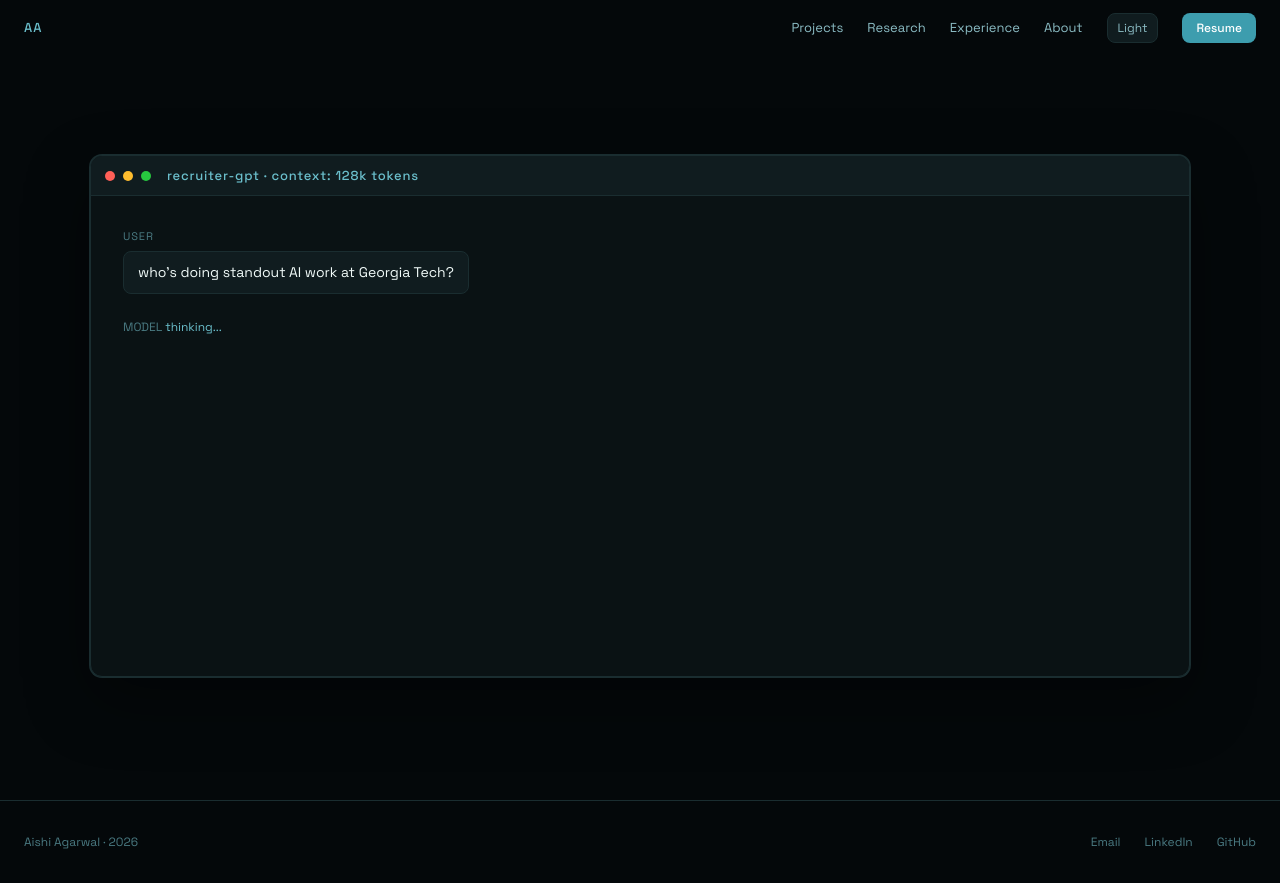
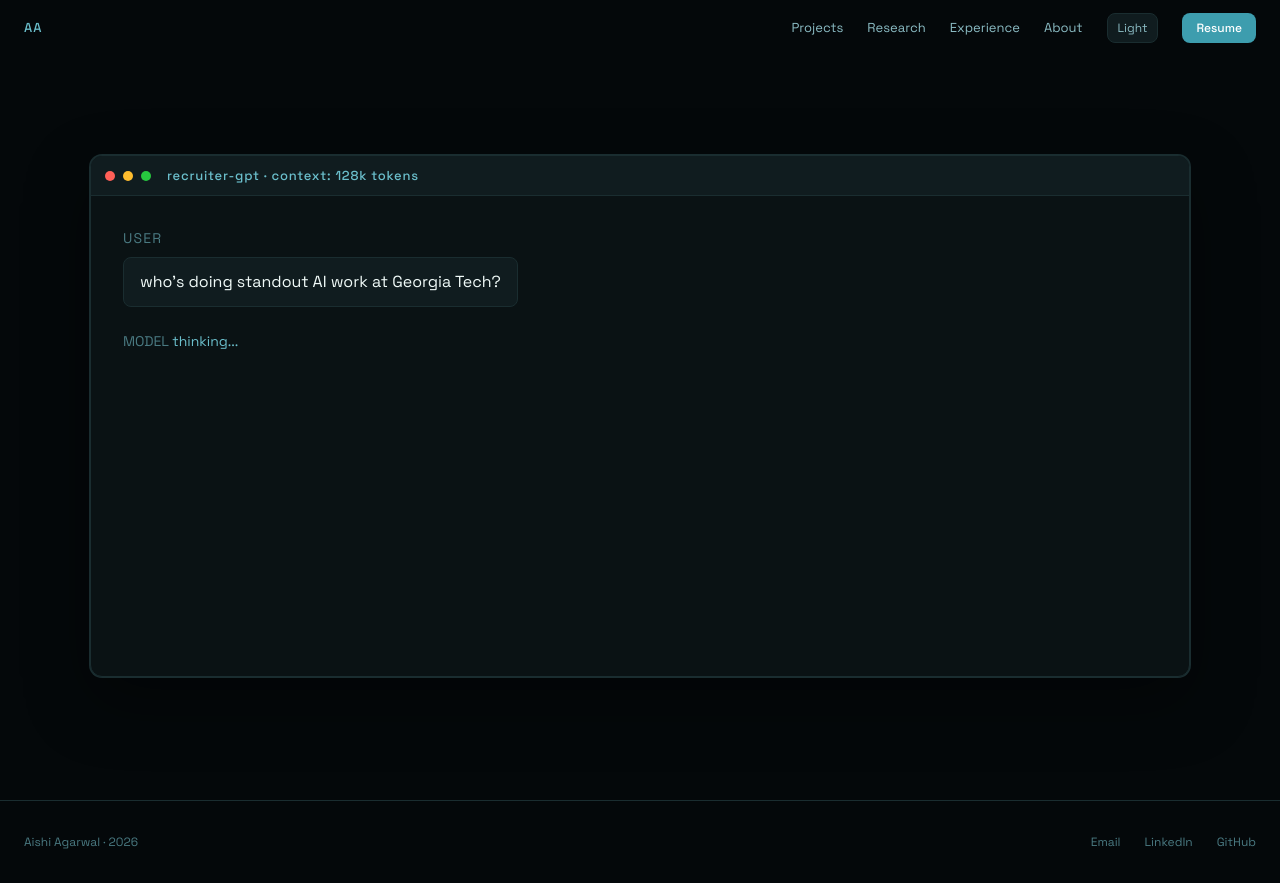
Before and after one commit to Aishi25/PersonalPortfolio, a Next.js app: page / in a window 1280 px wide. Built offline with nearby package versions, Linux system fonts and the light colour scheme.

Commit message:
Uniform font sizing throughout hero popup

```diff
--- a/components/Hero.tsx
+++ b/components/Hero.tsx
@@ -101,15 +101,15 @@ export function Hero() {
     },
     meta: {
       fontFamily: "var(--font-mono), monospace",
-      fontSize: "12px",
+      fontSize: "16px",
       color: "var(--text-secondary)",
       marginBottom: "0.5rem",
     },
     divider: {
       fontFamily: "var(--font-mono), monospace",
-      fontSize: "11px",
+      fontSize: "14px",
       color: "var(--border-strong)",
-      margin: "0.5rem 0",
+      margin: "0.6rem 0",
     },
     bullet: {
       fontFamily: "var(--font-mono), monospace",
@@ -119,7 +119,7 @@ export function Hero() {
     },
     footer: {
       fontFamily: "var(--font-mono), monospace",
-      fontSize: "12px",
+      fontSize: "16px",
       color: "var(--primary-light)",
       marginTop: "0.5rem",
     },
@@ -184,9 +184,9 @@ export function Hero() {
                 <div
                   style={{
                     fontFamily: "var(--font-mono), monospace",
-                    fontSize: "11px",
+                    fontSize: "14px",
                     color: "var(--text-muted)",
-                    marginBottom: "6px",
+                    marginBottom: "8px",
                     letterSpacing: "0.08em",
                   }}
                 >
@@ -197,8 +197,8 @@ export function Hero() {
                     background: "var(--surface-2)",
                     border: "1px solid var(--border)",
                     borderRadius: "var(--radius)",
-                    padding: "10px 14px",
-                    fontSize: "14px",
+                    padding: "12px 16px",
+                    fontSize: "16px",
                     color: "var(--text)",
                     display: "inline-block",
                     maxWidth: "100%",
@@ -215,7 +215,7 @@ export function Hero() {
               <div
                 style={{
                   fontFamily: "var(--font-mono), monospace",
-                  fontSize: "12px",
+                  fontSize: "14px",
                   color: "var(--primary-light)",
                   marginBottom: "1rem",
                 }}
@@ -231,7 +231,7 @@ export function Hero() {
                 <div
                   style={{
                     fontFamily: "var(--font-mono), monospace",
-                    fontSize: "11px",
+                    fontSize: "14px",
                     color: "var(--primary-light)",
                     marginBottom: "12px",
                     letterSpacing: "0.08em",
```
